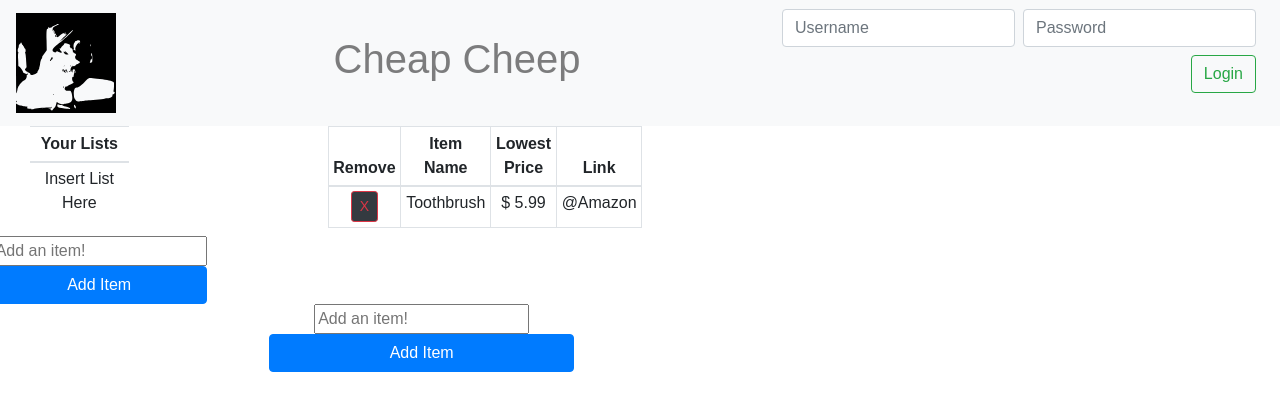
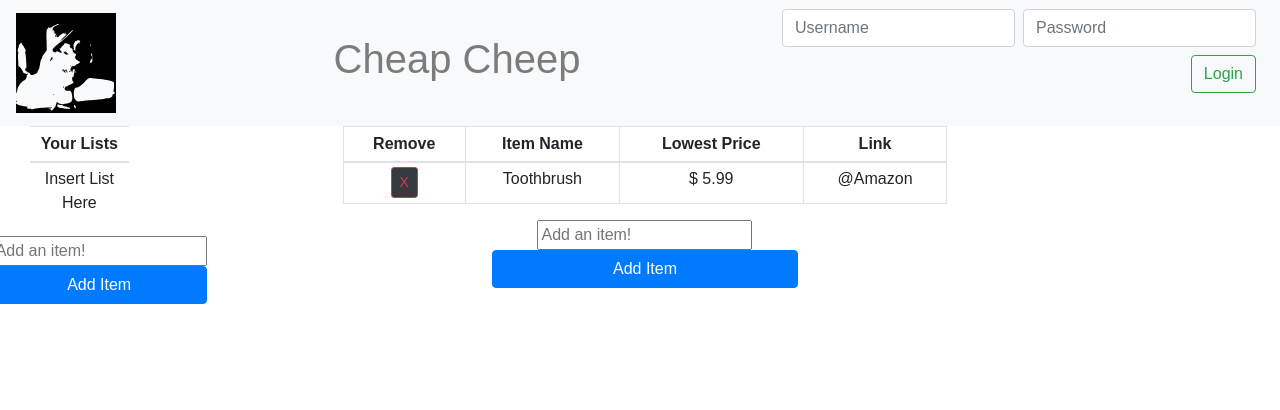
Before and after one commit to rayhe921/Cheap-Cheep, a React (Create React App) app in the folder client/: page /main in a window 1280 px wide. Shown: the top 410 px of the page. Built offline with nearby package versions, Linux system fonts and the light colour scheme.

Commit message:
fixed component placement

```diff
--- a/client/src/pages/display.js
+++ b/client/src/pages/display.js
@@ -49,6 +49,7 @@ class Display extends Component {
             body="Body Two"
           ></Modal>
         </div>
+        <div className="col-9">
           <Shoplist></Shoplist>
           <Input
             click={this.displayModalOne}
@@ -59,7 +60,7 @@ class Display extends Component {
             title="Is This What you Wanted?"
             body="Body One"
           ></Modal>
-
+        </div>
       </div>
     );
   }
```
Lines whose indentation alone changed are shown as unchanged.
